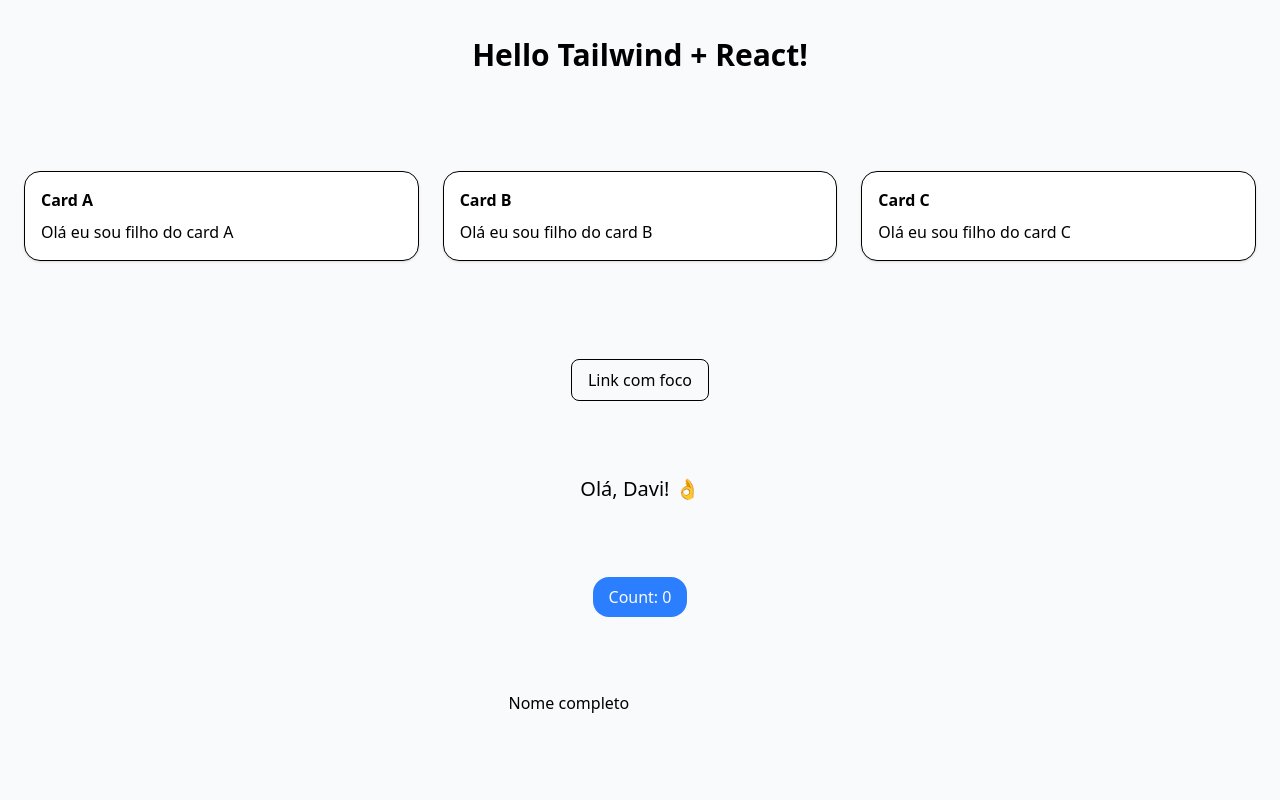
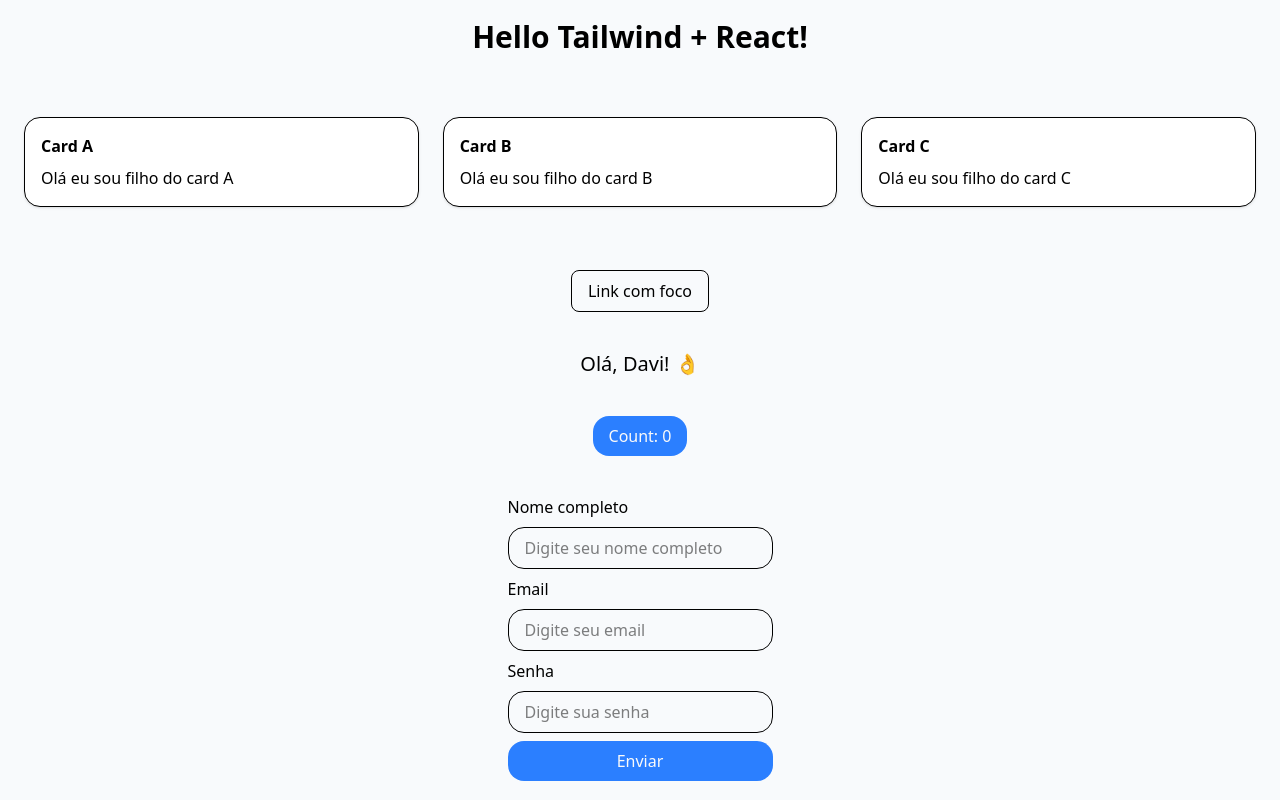
Before and after one commit to DaviBaptista7/my-first-react, a React (Vite) app: page / in a window 1280 px wide. Built offline with nearby package versions, Linux system fonts and the light colour scheme.

Commit message:
fazendo formulario

```diff
--- a/src/App.jsx
+++ b/src/App.jsx
@@ -6,7 +6,8 @@
 const App = () => {
   const [count,setCount] = useState(0)
   const [name,setName] = useState("")
-
+  const [email,setEmail]= useState("")
+  const [password, setPassword]= useState("")
   const CARDS = [
     {
       id: 0,
@@ -25,6 +26,10 @@
     }
   ]
   const inc = () => setCount(c => c + 1)
+  const handleSubmit = event => {
+    event.preventDefault()
+    console.log ({name, email, password})
+  }
   return (
     <main className = "min-h-dvh grid place-items-center bg-slate-50">
     <h1 className = "text-3xl font-bold tex-slate-800">
@@ -44,12 +49,42 @@
        <button onClick={inc} className="bg-blue-500 text-neutral-50 px-4 py-2 rounded-2xl cursor-pointer">
 Count: {count}
        </button>
-       <form>
+       <form onSubmit={handleSubmit}>
 <TextField
 id= 'name'
+name="fullName"
 label= "Nome completo"
+placeholder= "Digite seu nome completo"
+type="text"
 value= {name}
-onChange= {event => setName(event.target.value)}/>
+onChange= {event => setName(event.target.value)}
+/>
+
+<TextField
+id= 'email'
+name="email"
+label= "Email"
+placeholder= "Digite seu email"
+type="email"
+value= {email}
+onChange= {event => setEmail(event.target.value)}
+/>
+
+<TextField
+id= 'password'
+name="password"
+label= "Senha"
+placeholder= "Digite sua senha"
+type="password"
+value= {password}
+onChange= {event => setPassword(event.target.value)}
+/>
+
+<button
+type="submit"
+className= " bg-blue-500 text-neutral-50 px-4 py-2 rounded-2xl cursor-pointer text-center w-full">
+  Enviar
+</button>
        </form>
     </main>
   );
--- a/src/components/TextField/index.jsx
+++ b/src/components/TextField/index.jsx
@@ -1,8 +1,8 @@
 export const TextField = ({id, label, ...props}) => {
     return (
-        <fieldset className="flex flex-col space-y-2">
+        <fieldset className="flex flex-col space-y-2 mb-2">
         <label htmlFor={id} className="font-medium">{label}</label>
-        <input id={id} className="py-2 px-4 w-full=" {...props} />
+        <input id={id} className="py-2 px-4 border rounded-2xl w-full" {...props} />
         </fieldset>
     )
 }
```
